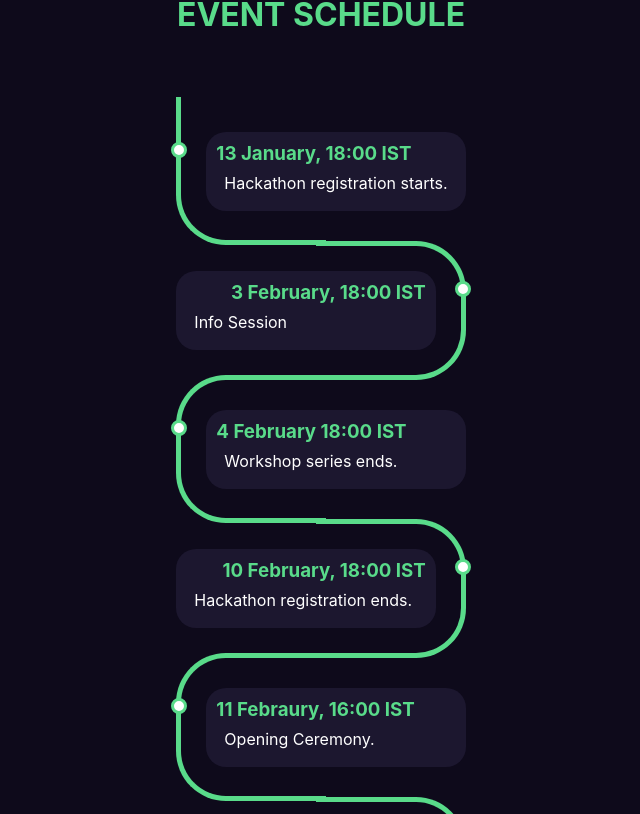
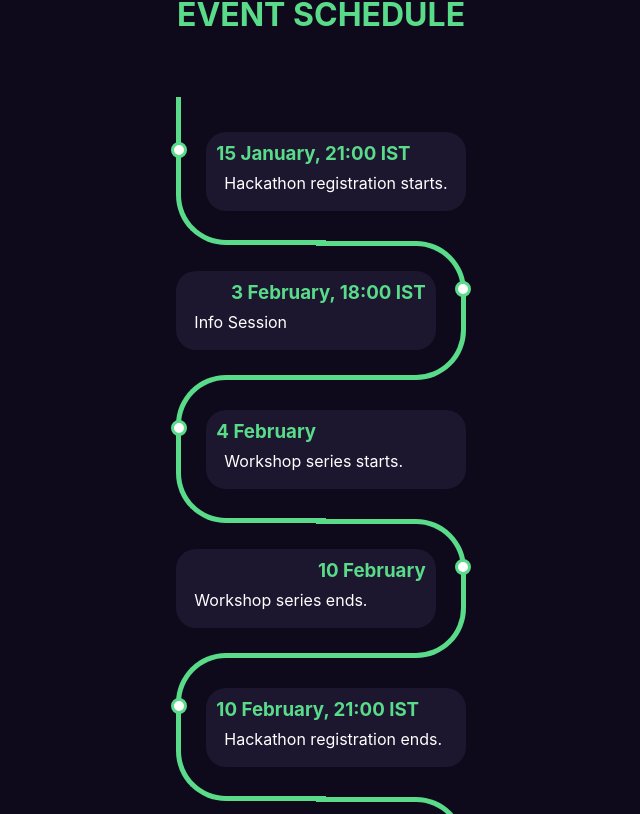
Before and after one commit to HackSlashNITP/hacknitp, a React (Create React App) app: page / in a window 1280 px wide. Shown: the part 2206-3020 px from the top of the page, without its empty margins (319-959 px from the left). Built offline with nearby package versions, Linux system fonts and the light colour scheme; some icons are missing.

Commit message:
Update Timeline.js

```diff
--- a/src/components/timeline/Timeline.js
+++ b/src/components/timeline/Timeline.js
@@ -11,7 +11,7 @@ const Timeline = () => {
         <div class="outer">
           <div class="card" data-aos="fade-up">
             <div class="info">
-              <h3 class="title">13 January, 18:00 IST</h3>
+              <h3 class="title">15 January, 21:00 IST</h3>
               <p className='timeline-des'>
                 Hackathon registration starts.
               </p>
@@ -27,7 +27,15 @@ const Timeline = () => {
           </div>
           <div class="card" data-aos="fade-up">
             <div class="info">
-              <h3 class="title">4 February 18:00 IST</h3>
+              <h3 class="title">4 February</h3>
+              <p className='timeline-des'>
+                Workshop series starts.
+              </p>
+            </div>
+          </div>
+          <div class="card" data-aos="fade-up">
+            <div class="info">
+              <h3 class="title">10 February</h3>
               <p className='timeline-des'>
                 Workshop series ends.
               </p>
@@ -35,7 +43,7 @@ const Timeline = () => {
           </div>
           <div class="card" data-aos="fade-up">
             <div class="info">
-              <h3 class="title">10 February, 18:00 IST</h3>
+              <h3 class="title">10 February, 21:00 IST</h3>
               <p className='timeline-des'>
                 Hackathon registration ends.
               </p>
```
